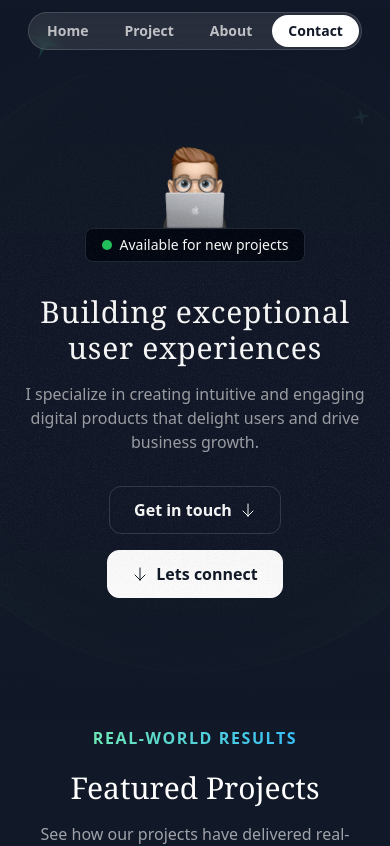
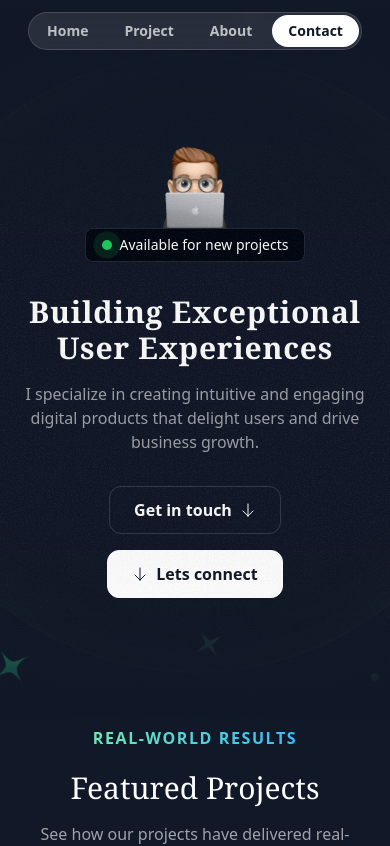
Before and after one commit to bukardev/BukarDev-portfolio, a Next.js app: page / in a window 390 px wide. Shown: the top 846 px of the page. Built offline with nearby package versions, Linux system fonts and the light colour scheme; a web font is replaced by a local one.

Commit message:
Add spin animation in Hero section

```diff
--- a/src/components/HeroOrbit.tsx
+++ b/src/components/HeroOrbit.tsx
@@ -1,22 +1,33 @@
 import { PropsWithChildren } from "react";
+import { twMerge } from "tailwind-merge";
 
 export const HeroOrbit = ({
   children,
   size,
   rotation,
-}: PropsWithChildren<{ size: number; rotation: number }>) => {
+}: PropsWithChildren<{
+  size: number;
+  rotation: number;
+}>) => {
   return (
-    <div>
-      <div className="absolute left-1/2 top-1/2 -translate-x-1/2 -translate-y-1/2">
+    <div className="absolute left-1/2 top-1/2 -translate-x-1/2 -translate-y-1/2 -z-10">
+      <div className="animate-spin [animation-duration:10s]">
         <div
-          className=" "
+          className="flex items-start justify-start"
           style={{
             transform: `rotate(${rotation}deg)`,
             height: `${size}px`,
             width: `${size}px`,
           }}
         >
-          <div className="">{children}</div>
+          <div
+            className="inline-flex"
+            style={{
+              transform: `rotate(${rotation * -1}deg)`,
+            }}
+          >
+            {children}
+          </div>
         </div>
       </div>
     </div>
--- a/src/sections/HeroSection.tsx
+++ b/src/sections/HeroSection.tsx
@@ -60,15 +60,17 @@ export const HeroSection = () => {
             alt="Computer guy"
           />
           <div className="bg-gray-950 border border-gray-800 px-4 py-1.5 inline-flex items-center gap-2 rounded-lg">
-            <div className="bg-green-500 size-2.5 rounded-full"></div>
+            <div className="bg-green-500 size-2.5 rounded-full relative">
+              <div className="bg-green-500 absolute inset-0 rounded-full animate-ping-large"></div>
+            </div>
             <div className="text-sm font-medium">
               Available for new projects
             </div>
           </div>
         </div>
         <div className="max-w-lg mx-auto">
-          <h1 className="font-serif text-3xl text-center mt-8 tracking-wide md:text-5xl">
-            Building exceptional user experiences
+          <h1 className="font-serif font-bold text-3xl text-center mt-8 tracking-wide md:text-5xl">
+            Building Exceptional User Experiences
           </h1>
           <p className="mt-4 text-center text-white/60 md:text-lg">
             I specialize in creating intuitive and engaging digital products
--- a/tailwind.config.ts
+++ b/tailwind.config.ts
@@ -25,6 +25,18 @@ const config: Config = {
       fontFamily: {
         Sans: 'var(--font-sans)',
         Serif: 'var(--font-serif)',
+      },
+      animation: {
+        'ping-large': "ping-large 1s ease-in-out infinite"
+      },
+
+      keyframes: {
+        'ping-large': {
+          '75%, 100%': {
+            transform: 'scale(3)',
+            opacity: '0',
+          }
+        }
       }
     },
   },
```
